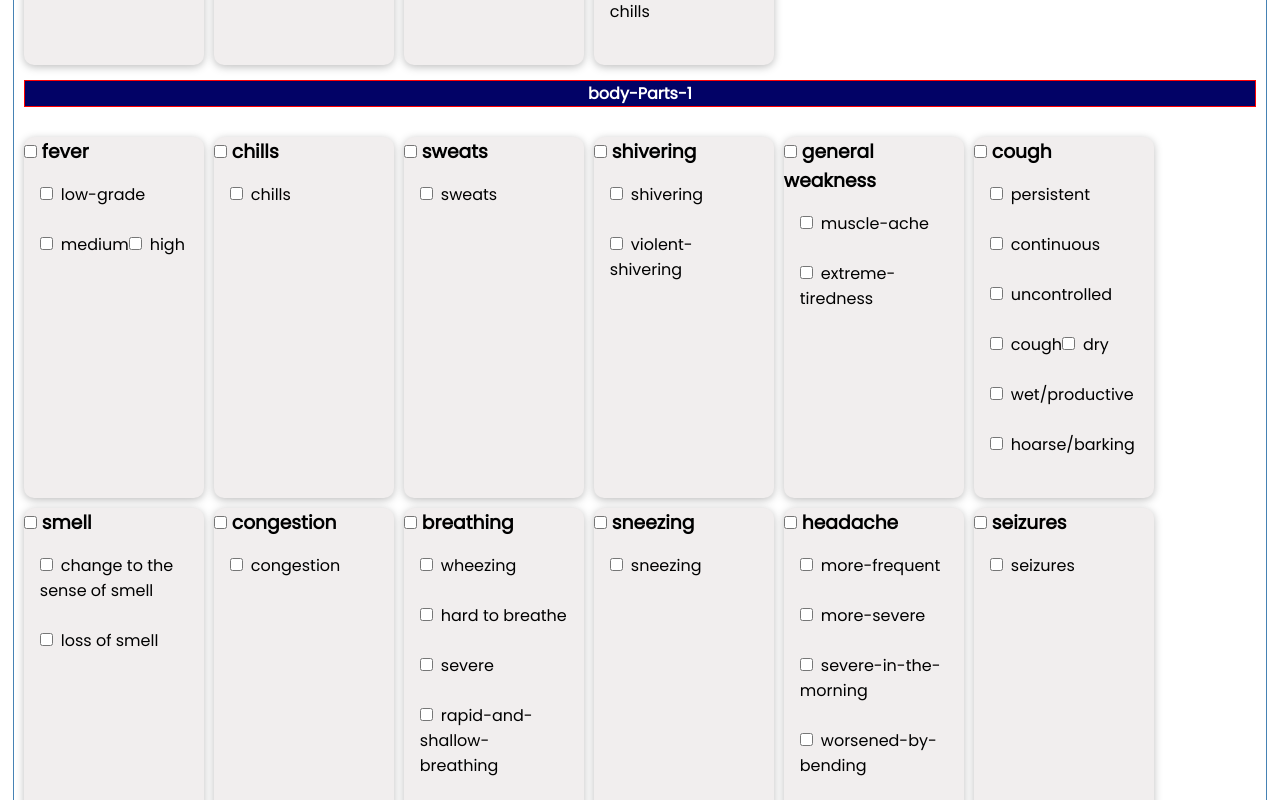
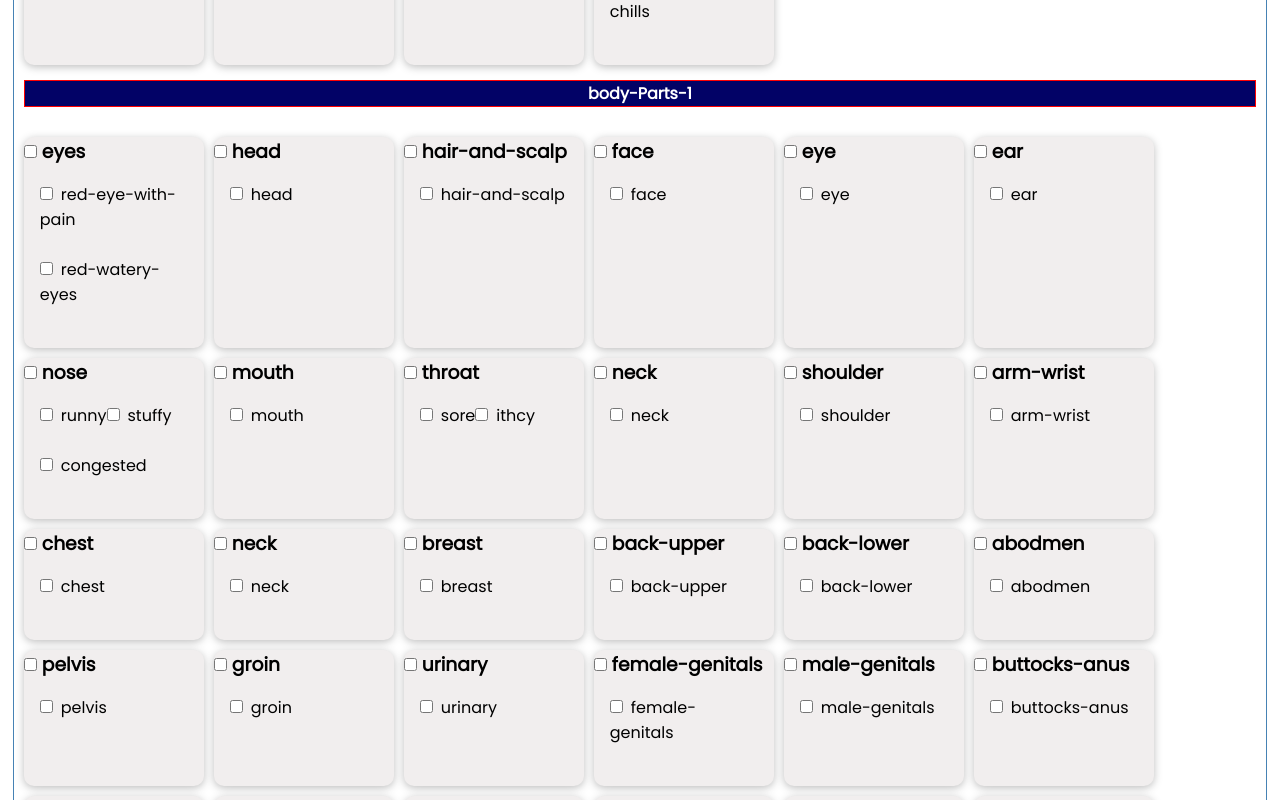
Before and after one commit to purananuru/med-app, a React (Create React App) app: page / in a window 1280 px wide. Shown: the part 1460-2260 px from the top of the page. Built offline with nearby package versions, Linux system fonts and the light colour scheme; data requests are answered from the project's data file.

Commit message:
refactor

```diff
--- a/db.json
+++ b/db.json
@@ -3,15 +3,36 @@
     {
       "disorderCategories": [
         {
-          "category": "fever",
-          "sub_category": "medium"
+          "major_category": "general",
+          "category": "sweats",
+          "sub_category": [
+            "sweats"
+          ]
         },
         {
-          "category": "chills",
-          "sub_category": "chills"
+          "major_category": "body-Parts",
+          "category": "shoulder",
+          "sub_category": [
+            "shoulder"
+          ]
+        },
+        {
+          "major_category": "stool-related",
+          "category": "urine",
+          "sub_category": [
+            "blood-present"
+          ]
+        },
+        {
+          "major_category": "brain-and-mind-related",
+          "category": "brain-related",
+          "sub_category": [
+            "confusion",
+            "unconsciousness"
+          ]
         }
       ],
-      "disorderName": "abc",
+      "disorderName": "wer",
       "id": 1
     }
   ]
--- a/src/App.js
+++ b/src/App.js
@@ -11,8 +11,8 @@ const App = () => {
     const getDisorders = async () => {
       const disordersFromServer = await fetchDisorders();
       setDisorders(disordersFromServer);
-      console.log(disordersFromServer);
-      console.log(symptoms);
+      // console.log(disordersFromServer);
+      // console.log(symptoms);
     };
     getDisorders();
   }, []);
--- a/src/components/Disorders/SymptomList.js
+++ b/src/components/Disorders/SymptomList.js
@@ -23,12 +23,24 @@ const SymptomList = ({ symptoms, onAdd }) => {
   const [configSymptoms, setconfigSymptoms] = useState([]);
 
   const initconfigSymptons = () => {
-    const tmpSymptoms = symptoms[0].categories.map((symptom) =>
-      1 === 1
-        ? { ...symptom, cat_cb_state: false, sub_cat_cb_value: "" }
-        : symptom
-    );
-    setconfigSymptoms(tmpSymptoms);
+    setconfigSymptoms([]);
+    header_fields.forEach((v, idx) => {
+      let tmpSymptoms = [];
+      tmpSymptoms = symptoms[idx].categories.map((symptom) =>
+        1 === 1
+          ? {
+              ...symptom,
+              major_category: header_fields[idx],
+              cat_cb_state: false,
+              sub_cat_cb_value: "",
+            }
+          : symptom
+      );
+      console.log(`configSymptoms = ${configSymptoms.length}`);
+      setconfigSymptoms((prevetmpSymptoms) => {
+        return prevetmpSymptoms.concat(tmpSymptoms);
+      });
+    });
   };
 
   useEffect(() => {
@@ -101,10 +113,16 @@ const SymptomList = ({ symptoms, onAdd }) => {
       (e) => e.cat_cb_state === true && e.sub_cat_cb_value !== ""
     );
     selectedSymptoms.forEach((e) => {
-      console.log(`${e.category} ${e.cat_cb_state} ${e.sub_cat_cb_value}`);
+      console.log(
+        `selectedSymptoms = ${e.major_category} ${e.category} ${e.cat_cb_state} ${e.sub_cat_cb_value}`
+      );
       disorderCategories = [
         ...disorderCategories,
-        { category: e.category, sub_category: e.sub_cat_cb_value },
+        {
+          major_category: e.major_category,
+          category: e.category,
+          sub_category: e.sub_cat_cb_value,
+        },
       ];
     });
   };
@@ -147,25 +165,26 @@ const SymptomList = ({ symptoms, onAdd }) => {
       </form>
       <span>
         {header_fields.map((v, idx) => (
-          <React.Fragment>
+          <React.Fragment key={Math.floor(Math.random() * 100000) + 1}>
             <h4>
               {v}-{idx}
             </h4>
             <br />
             <span className={classes.symptoms}>
-              {symptoms[0].categories.map((symptom) => (
-                <Card key={Math.floor(Math.random() * 10000) + 1}>
+              {symptoms[idx].categories.map((symptom) => (
+                <Card key={Math.floor(Math.random() * 100000) + 1}>
                   <span>
                     <h3>
                       <input
                         type="checkbox"
                         name="symptoms"
                         value={symptom.category}
-                        id={symptom.category}
+                        id={`${idx}-${symptom.category}`}
                         onChange={handleChange}
                         checked={
                           configSymptoms.filter(
                             (e) =>
+                              e.major_category === header_fields[idx] &&
                               e.category === symptom.category &&
                               e.cat_cb_state === true
                           ).length > 0
@@ -180,14 +199,14 @@ const SymptomList = ({ symptoms, onAdd }) => {
                       {symptom.sub_category.map((sub, index) => (
                         <span
                           style={{ display: "inline" }}
-                          key={Math.floor(Math.random() * 10000) + 1}
+                          key={Math.floor(Math.random() * 100000) + 1}
                         >
                           <input
                             style={{ display: "inline" }}
                             type="checkbox"
                             name={symptom.category}
                             value={sub}
-                            id={Math.floor(Math.random() * 10000) + 1}
+                            id={`${idx}-${symptom.category}-${sub}`}
                             onChange={handleChange}
                             checked={
                               configSymptoms.filter(
@@ -198,7 +217,7 @@ const SymptomList = ({ symptoms, onAdd }) => {
                             }
                           />
                           <li
-                            key={Math.floor(Math.random() * 10000) + 1}
+                            key={Math.floor(Math.random() * 100000) + 1}
                             style={{ display: "inline" }}
                           >
                             <label style={{ display: "inline" }}>{sub}</label>
--- a/src/data/SymptomsData.js
+++ b/src/data/SymptomsData.js
@@ -8,6 +8,7 @@ const SymptomsData = [
         category: "fever",
         sub_category: ["low-grade", "medium", "high"],
       },
+      ,
       {
         id: 2,
         category: "chills",
@@ -148,6 +149,156 @@ const SymptomsData = [
         category: "eyes",
         sub_category: ["red-eye-with-pain", "red-watery-eyes"],
       },
+      {
+        id: 2,
+        category: "head",
+        sub_category: ["head"],
+      },
+      {
+        id: 3,
+        category: "hair-and-scalp",
+        sub_category: ["hair-and-scalp"],
+      },
+      {
+        id: 4,
+        category: "face",
+        sub_category: ["face"],
+      },
+      {
+        id: 5,
+        category: "eye",
+        sub_category: ["eye"],
+      },
+      {
+        id: 6,
+        category: "ear",
+        sub_category: ["ear"],
+      },
+      {
+        id: 7,
+        category: "nose",
+        sub_category: ["runny", "stuffy", "congested"],
+      },
+      {
+        id: 8,
+        category: "mouth",
+        sub_category: ["mouth"],
+      },
+      {
+        id: 9,
+        category: "throat",
+        sub_category: ["sore", "ithcy"],
+      },
+      {
+        id: 10,
+        category: "neck",
+        sub_category: ["neck"],
+      },
+      {
+        id: 11,
+        category: "shoulder",
+        sub_category: ["shoulder"],
+      },
+      {
+        id: 12,
+        category: "arm-wrist",
+        sub_category: ["arm-wrist"],
+      },
+      {
+        id: 13,
+        category: "chest",
+        sub_category: ["chest"],
+      },
+      {
+        id: 14,
+        category: "neck",
+        sub_category: ["neck"],
+      },
+      {
+        id: 15,
+        category: "breast",
+        sub_category: ["breast"],
+      },
+      {
+        id: 16,
+        category: "back-upper",
+        sub_category: ["back-upper"],
+      },
+      {
+        id: 17,
+        category: "back-lower",
+        sub_category: ["back-lower"],
+      },
+      {
+        id: 18,
+        category: "abodmen",
+        sub_category: ["abodmen"],
+      },
+      {
+        id: 19,
+        category: "pelvis",
+        sub_category: ["pelvis"],
+      },
+      {
+        id: 20,
+        category: "groin",
+        sub_category: ["groin"],
+      },
+      {
+        id: 21,
+        category: "urinary",
+        sub_category: ["urinary"],
+      },
+      {
+        id: 22,
+        category: "female-genitals",
+        sub_category: ["female-genitals"],
+      },
+      {
+        id: 23,
+        category: "male-genitals",
+        sub_category: ["male-genitals"],
+      },
+      {
+        id: 24,
+        category: "buttocks-anus",
+        sub_category: ["buttocks-anus"],
+      },
+      {
+        id: 25,
+        category: "bowels",
+        sub_category: ["bowels"],
+      },
+      {
+        id: 26,
+        category: "hip",
+        sub_category: ["hip"],
+      },
+      {
+        id: 27,
+        category: "thigh",
+        sub_category: ["thigh"],
+      },
+      {
+        id: 28,
+        category: "knee",
+        sub_category: ["knee"],
+      },
+      {
+        id: 29,
+        category: "leg",
+        sub_category: ["leg"],
+      },
+      {
+        id: 30,
+        category: "ankle",
+        sub_category: ["ankle"],
+      },
+      {
+        id: 31,
+        category: "foot",
+        sub_category: ["foot"],
+      },
     ],
   },
   {
@@ -164,6 +315,50 @@ const SymptomsData = [
           "blood-present",
           "blood-mixed in stool",
           "blood-in-wipes",
+        ],
+      },
+      {
+        id: 2,
+        category: "skin-rash",
+        sub_category: [
+          "rash",
+          "red-spots-turning-into-fluid-filled-blisters-and-dry-out-to-scabs",
+          "bubbly-rash-affecting-one-side-of-face",
+          "rash-on-face-spreading-to-body-limbs",
+          "head-rash-spreading-to-body",
+          "brigh-red-rash-on-cheeks-spreading-to-head-to-body",
+          "rash-on-palm-and-soles",
+        ],
+      },
+      {
+        id: 3,
+        category: "skin-itching",
+        sub_category: [
+          "miserable-itching",
+          "all-over-body-itching",
+          "severe-in-groin-itching",
+        ],
+      },
+      {
+        id: 4,
+        category: "skin-bumps-lumps-spots-moles",
+        sub_category: ["white-spots-inside-cheek"],
+      },
+      {
+        id: 5,
+        category: "skin-feel-discoloration",
+        sub_category: [
+          "wet-and-sweaty",
+          "yellowing-of-the-skin-and whites-of-eyes",
+        ],
+      },
+      {
+        id: 6,
+        category: "urine",
+        sub_category: [
+          "frequent_urination (more than 3 times in night)",
+          "urine-hesitancy",
+          "blood-present",
         ],
       },
     ],
```
